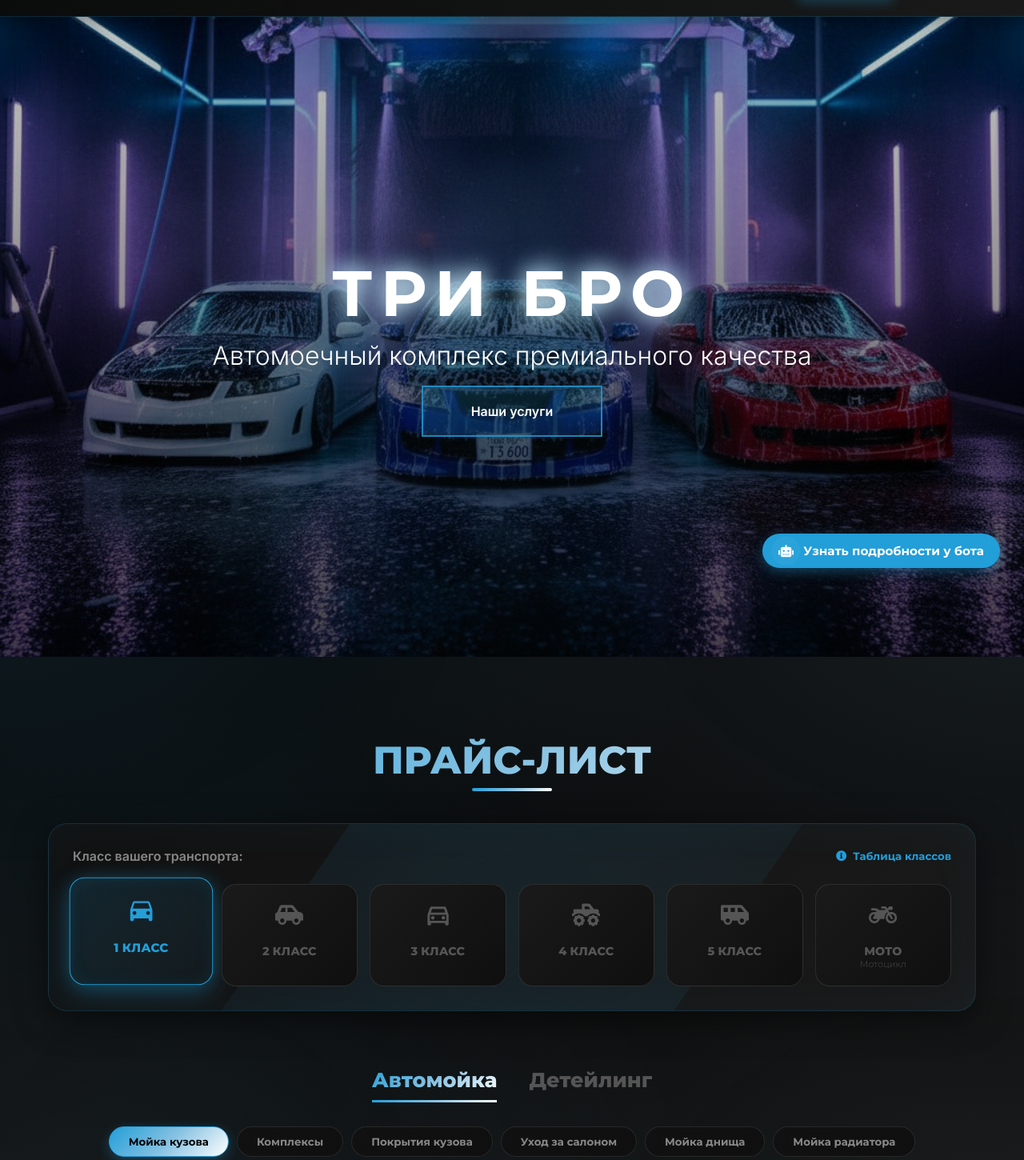
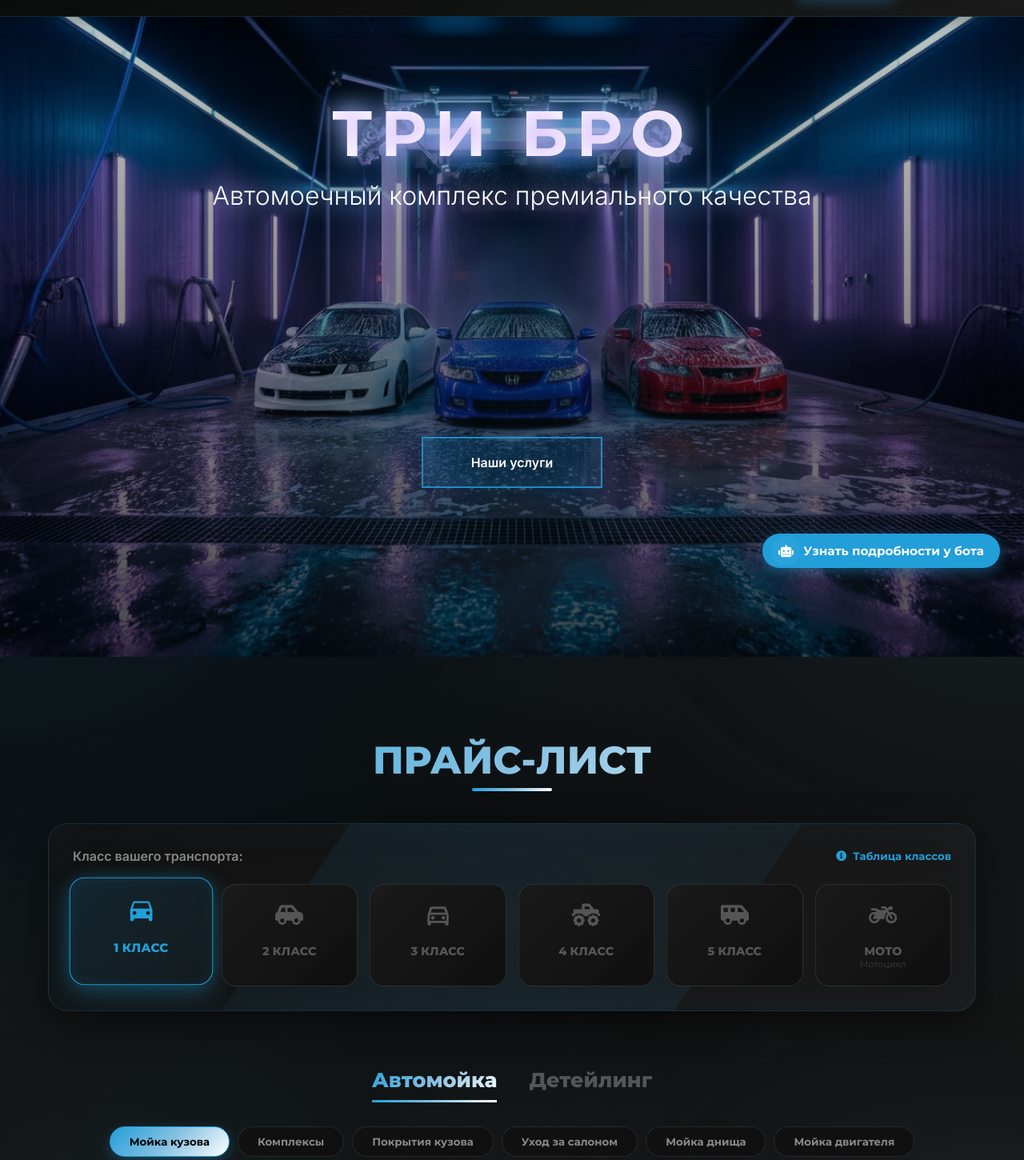
Before and after one commit to valeron1380/triibroo, a React (Vite) app: page / in a window 1280 px wide. Shown: the part 60-1510 px from the top of the page at 80% size. Built offline with nearby package versions, Linux system fonts and the light colour scheme.

Commit message:
ep]roimgh

```diff
--- a/src/App.module.css
+++ b/src/App.module.css
@@ -12,6 +12,7 @@
   width: 90%; max-width: 400px;
   animation: slideUp 0.3s ease-out;
 }
+
 @keyframes slideUp { from { transform: translateY(50px); opacity: 0; } to { transform: translateY(0); opacity: 1; } }
 
 .closeBtn {
--- a/src/components/BookingModal.jsx
+++ b/src/components/BookingModal.jsx
@@ -5,6 +5,7 @@ import { MdDirectionsCar } from 'react-icons/md';
 import { FaCarSide, FaTruckMonster, FaShuttleVan } from 'react-icons/fa';
 import { MdOutlineDirectionsCarFilled } from 'react-icons/md';
 import { getTelegramLink } from '../utils/telegram';
+
 
 const CLASS_ICONS = [
   { icon: <MdDirectionsCar />, label: "Мини" },
--- a/src/components/Gallery.jsx
+++ b/src/components/Gallery.jsx
@@ -25,13 +25,14 @@ const sliderPhotos = [
 const gridItems = [
   { id: 1, src: '/images/grid1.jpg', title: 'Мойка днища', category: 'Днище' },
   { id: 2, src: '/images/grid2.jpg', title: 'Мойка кузова', category: 'Кузов' },
-  { id: 3, src: '/images/grid3.jpg', title: 'Поклейка плёнки', category: 'Пленка' },
-  { id: 4, src: '/images/grid4.jpg', title: 'Полировка кузова', category: 'Полировка' },
-  { id: 5, src: '/images/grid5.jpg', title: 'Чистка салона', category: 'Салон' },
-  { id: 6, src: '/images/grid6.jpg', title: 'Установка защитной плёнки', category: 'Салон' },
-  { id: 7, src: '/images/grid7.jpg', title: 'Мойка днища', category: 'Днище' },
-  { id: 8, src: '/images/grid8.jpg', title: 'Установка шумоизоляции', category: 'Шумоизоляция' },
-  { id: 9, src: '/images/grid9.jpg', title: 'Наша шумоизоляция', category: 'Шумоизоляция' },
+  { id: 3, src: '/images/grid10.jpg', title: 'Мойка радиаторов', category: 'Мойка радиаторов' },
+  { id: 4, src: '/images/grid7.jpg', title: 'Мойка днища', category: 'Днище' },
+  { id: 5, src: '/images/grid3.jpg', title: 'Поклейка плёнки', category: 'Пленка' },
+  { id: 6, src: '/images/grid4.jpg', title: 'Полировка кузова', category: 'Полировка' },
+  { id: 7, src: '/images/grid5.jpg', title: 'Чистка салона', category: 'Салон' },
+  { id: 8, src: '/images/grid6.jpg', title: 'Установка защитной плёнки', category: 'Салон' },
+  { id: 9, src: '/images/grid8.jpg', title: 'Установка шумоизоляции', category: 'Шумоизоляция' },
+  { id: 10, src: '/images/grid9.jpg', title: 'Наша шумоизоляция', category: 'Шумоизоляция' },
 ];
 
 const Gallery = () => {
--- a/src/components/Hero.module.css
+++ b/src/components/Hero.module.css
@@ -2,7 +2,7 @@
     height: 100vh;
     width: 100%;
     /* Заглушка фона - замените url на реальное фото */
-    background-image: url('/images/hero-image1.jpg');
+    background-image: url('/images/hero-image11.png');
     background-size: cover;
     background-position: center;
     background-attachment: fixed; /* Параллакс эффект */
@@ -32,8 +32,10 @@
     -webkit-background-clip: text;
     -webkit-text-fill-color: transparent;
     background-clip: text;
-    text-shadow: 0 0 30px rgba(255, 255, 255, 1);
+    text-shadow: 0 0 30px rgb(206, 172, 252);
     animation: glow 3s ease-in-out infinite alternate;
+    position: relative;
+      bottom: 25vh;
   }
 
   @keyframes glow {
@@ -47,8 +49,11 @@
   .subtitle {
     font-size: 2rem;
     color: #ffffff;
+    text-shadow: 0 0 30px rgb(206, 172, 252);
     margin-bottom: 40px;
     font-weight: 300;
+    position: relative;
+      bottom: 25vh;
   }
   .ctaButton {
     padding: 20px 60px;
@@ -62,6 +67,8 @@
     position: relative;
     overflow: hidden;
     backdrop-filter: blur(10px);
+    position: relative;
+    top: 8vh;
   }
 
   .ctaButton::before {
--- a/src/components/Services.jsx
+++ b/src/components/Services.jsx
@@ -102,7 +102,7 @@ const SERVICES_DATA = {
           { id: "pp", title: "	Чернение резины", desc: "", prices: [300, 300, 300, 300, 300] },
           { id: "remove_bitume", title: "	Чистка хрома", desc: "", prices: ["от 500 ₽", "от 500 ₽", "от 500 ₽", "от 500 ₽", "от 500 ₽"] },
           { id: "remove_bitum", title: "	BUMPER COAT", desc: "Защитное покрытие пластика", prices: ["от 3000 ₽", "от 3000 ₽", "от 3000 ₽", "от 3000 ₽", "от 3000 ₽"] },
-          { id: "wax_coa", title: "Мойка двигателя и моторного отсека с продувкой воздухом", desc: "(Производится по согласованию гостя и под его ответственность.", prices: [700, 750, 850, 900, 950] },
+
 
         ]
       },
@@ -136,6 +136,16 @@ const SERVICES_DATA = {
           { id: "fender_remove", title: "Снятие/установка подкрылок", desc: "Снятие и установка подкрылок для доступа к днищу.", prices: [1250, 1250, 1250, 1250, 1250] },
           { id: "detailing_bottom", title: "Детейлинг мойка днища", desc: "Полная детейлинг мойка днища с глубокой очисткой всех элементов.", prices: ["от 12000 ₽ до 20000 ₽", "от 12000 ₽ до 20000 ₽", "от 12000 ₽ до 20000 ₽", "от 15000 ₽ до 20000 ₽", "от 17000 ₽ до 25000 ₽"] },
           { id: "frame_wash", title: "Мойка рамы внутри", desc: "Мойка внутренней части рамы автомобиля.", prices: ["-", "-", 5000, 5000, 5000] },
+        ]
+      },
+      {
+        id: "engine",
+        title: "Мойка двигателя",
+        items: [
+          { id: "tech123", title: "Мойка двигателя и моторного отсека с продувкой воздухом", desc: "(Производится по согласованию гостя и под его ответственность.", prices: [700, 750, 850, 900, 950] },
+          { id: "euro123", title: "Мойка двигателя и моторного отсека с диэлектрическим составом", desc: "", prices: [2000, 2150, 2400, 2650, 2900] },
+          { id: "lux123", title: "Обработка мотора консервантом koch", desc: "", prices: [1250, 1250, 1250, 1250, 1250] },
+          { id: "quartz123", title: "Детейлинг мойка мотора", desc: "", prices: [4400, 5000, 5000, 5600, 5600] },
         ]
       },
       {
@@ -175,6 +185,8 @@ const SERVICES_DATA = {
           { id: "ppf", title: "Полировка Фар", desc: "Полировка Фар (задних фонарей, повторителей поворотников).", prices: ["от 1900 ₽", "от 1900 ₽", "от 1900 ₽", "от 1900 ₽", "от 1900 ₽"] },
           { id: "remove_insects", title: "Полная образивная полировка ЛКП", desc: "Бесконтактная мойка, удалиние царапин, паутинок, затираний, помутнений, восстановление цвета и блеска.", prices: ["от 18000 ₽", "от 20000 ₽", "от 23000 ₽", "от 28000 ₽", "от 28000 ₽"] },
           { id: "scratch_removal", title: "Удаление царапин", desc: "Удаление царапин с кузова.", prices: ["от 1000 ₽", "от 1000 ₽", "от 1000 ₽", "от 1000 ₽", "от 1000 ₽"] },
+          { id: "scratch_remo", title: "Полировка + покрытие жидким стеклом", desc: "", prices: ["от 1000 ₽", "от 30000 ₽", "от 30000 ₽", "от 30000 ₽", "от 30000 ₽"] },
+          { id: "scratc", title: "Полировка + керамическое покрытие", desc: "", prices: ["от 40000 ₽", "от 40000 ₽", "от 40000 ₽", "от 40000 ₽", "от 40000 ₽"] },
         ]
       },
       {
--- a/src/components/Services.module.css
+++ b/src/components/Services.module.css
@@ -386,7 +386,7 @@
 }
 
 /* МОДАЛКИ */
-.modalOverlay { position: fixed; inset: 0; background: rgba(0,0,0,0.95); backdrop-filter: blur(8px); z-index: 2000; display: flex; align-items: center; justify-content: center; padding: 20px; }
+.modalOverlay { position: fixed; inset: 0; background: rgba(0,0,0,0.95); backdrop-filter: blur(8px); z-index: 99999 !important; display: flex; align-items: center; justify-content: center; padding: 20px; }
 .modalContent { background: #111; padding: 40px; border-radius: 24px; width: 100%; max-width: 500px; position: relative; border: 1px solid #333; }
 .modalContentWide { background: #111; border-radius: 24px; width: 100%; max-width: 1000px; max-height: 85vh; display: flex; flex-direction: column; }
 .modalHeader { padding: 25px; border-bottom: 1px solid #222; display: flex; justify-content: space-between; align-items: center; }
```
Also changed, not shown: public/images/grid10.jpg (added).
